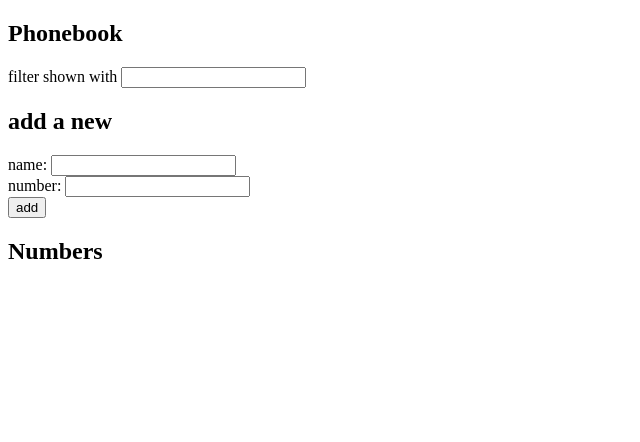
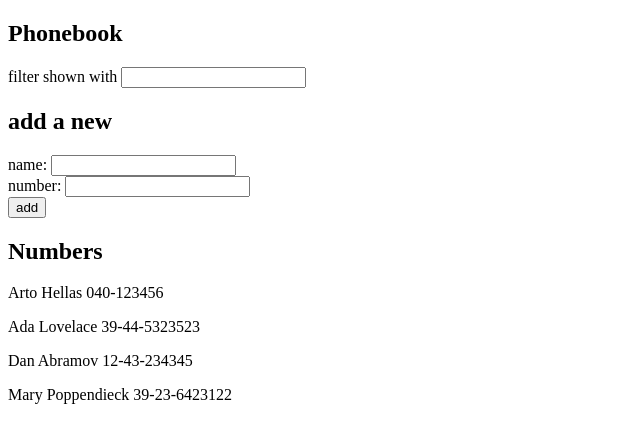
Before and after one commit to malinhaggblom/fullstack, a React (Create React App) app in the folder part2/phonebook/: page / in a window 1280 px wide. Shown: the top 442 px of the page, without its empty margins (0-640 px from the left). Built offline with nearby package versions, Linux system fonts and the light colour scheme.

Commit message:
part 2.10

```diff
--- a/part2/phonebook/src/App.js
+++ b/part2/phonebook/src/App.js
@@ -1,5 +1,5 @@
 import React from 'react'
-import { useState, useRef } from 'react'
+import { useState } from 'react'
 import Filter from './components/Filter'
 import PersonForm from './components/PersonForm'
 import Persons from './components/Persons'
@@ -50,7 +50,7 @@ const App = (props) => {
       <PersonForm addPerson={addPerson} value={newName} addNumber={addNumber}
       handleSubmit={handleSubmit}/>
       <h2>Numbers</h2>
-      <Persons person={persons} filter={filter}/>
+      <Persons persons={persons} filter={filter}/>
     </div>
   )
 }
--- a/part2/phonebook/src/components/Persons.js
+++ b/part2/phonebook/src/components/Persons.js
@@ -1,9 +1,19 @@
 import React from 'react'
 
-const Persons = ({person, filter}) => {
+const Persons = ({persons, filter}) => {
     return(
-        <div>
-            <p key={person.name}>{person.name} {person.number}</p>
+      <div>
+        {persons
+        .filter((person) =>
+          person.name.toLowerCase().includes(filter.toLowerCase())
+        )
+        .map((filteredPerson) => {
+          return (
+            <p key={filteredPerson.name}>
+              {filteredPerson.name} {filteredPerson.number}
+            </p>
+          )
+        })}
       </div>
     )
   }
```
